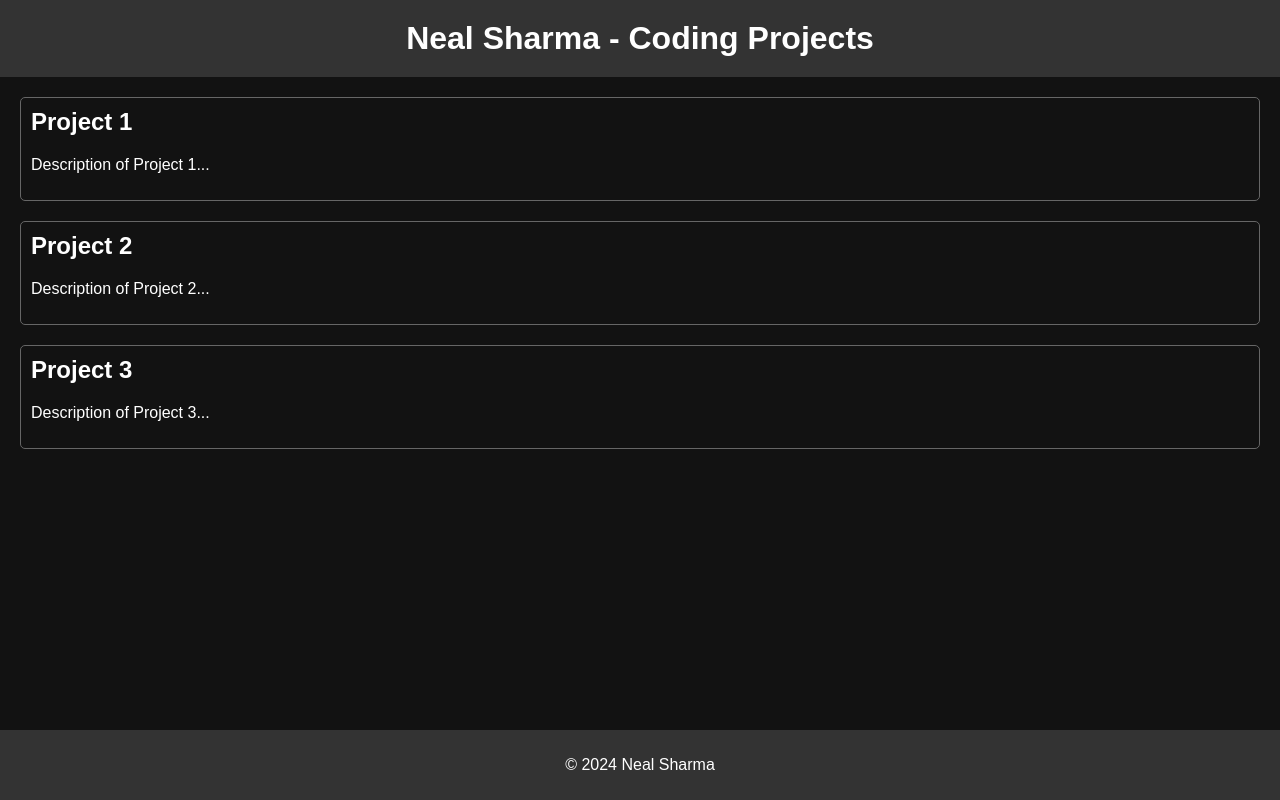
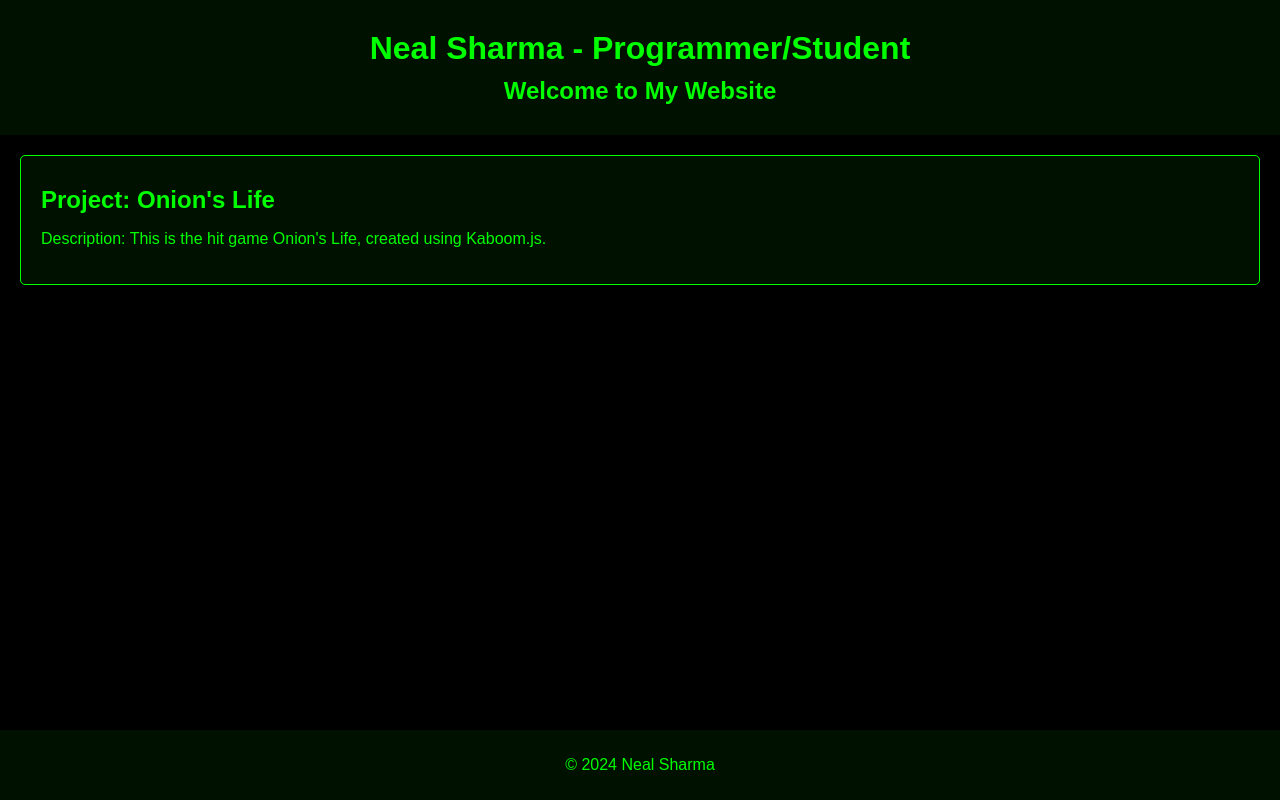
Before and after one commit to sharmnten/sharmnten.github.io, a plain HTML site: page index.html in a window 1280 px wide. Drawn offline with Linux system fonts and the light colour scheme.

Commit message:
Update index.html

```diff
--- a/index.html
+++ b/index.html
@@ -4,24 +4,25 @@
 <head>
     <meta charset="UTF-8">
     <meta name="viewport" content="width=device-width, initial-scale=1.0">
-    <title>Neal Sharma - Coding Projects</title>
+    <title>Neal Sharma - Programmer/Student</title>
     <style>
         body {
-            background-color: #121212; /* Dark background */
-            color: #FFFFFF; /* Light text */
             font-family: Arial, sans-serif;
             margin: 0;
             padding: 0;
+            background-color: #000000; /* Black background */
+            color: #00ff00; /* Green text color */
         }
 
         header {
-            background-color: #333333; /* Darker header background */
+            background-color: #001100; /* Dark green header background */
+            color: #00ff00; /* Green header text color */
             padding: 20px;
             text-align: center;
         }
 
-        h1 {
-            margin: 0;
+        h1, h2 {
+            margin: 10px 0;
         }
 
         main {
@@ -29,23 +30,25 @@
         }
 
         .project {
-            border: 1px solid #666666; /* Medium border color */
+            background-color: #001100; /* Dark green project background */
+            border: 1px solid #00ff00; /* Green project border */
             border-radius: 5px;
-            padding: 10px;
+            padding: 20px;
             margin-bottom: 20px;
         }
 
-        .project h2 {
-            margin-top: 0;
-        }
-
         footer {
-            background-color: #333333; /* Darker footer background */
+            background-color: #001100; /* Dark green footer background */
+            color: #00ff00; /* Green footer text color */
             padding: 10px 0;
             text-align: center;
             position: fixed;
             bottom: 0;
             width: 100%;
+        }
+
+        .hobby {
+            color: #cccccc; /* Light gray hobby text color */
         }
     </style>
 </head>
@@ -53,25 +56,15 @@
 <body>
 
     <header>
-        <h1>Neal Sharma - Coding Projects</h1>
+        <h1>Neal Sharma - Programmer/Student</h1>
+        <h2>Welcome to My Website</h2>
     </header>
 
     <main>
         <div class="project">
-            <h2>Project 1</h2>
-            <p>Description of Project 1...</p>
+            <h2>Project: Onion's Life</h2>
+            <p>Description: This is the hit game Onion's Life, created using Kaboom.js.</p>
         </div>
-
-        <div class="project">
-            <h2>Project 2</h2>
-            <p>Description of Project 2...</p>
-        </div>
-
-        <div class="project">
-            <h2>Project 3</h2>
-            <p>Description of Project 3...</p>
-        </div>
-        <!-- Add more projects as needed -->
     </main>
 
     <footer>
```
